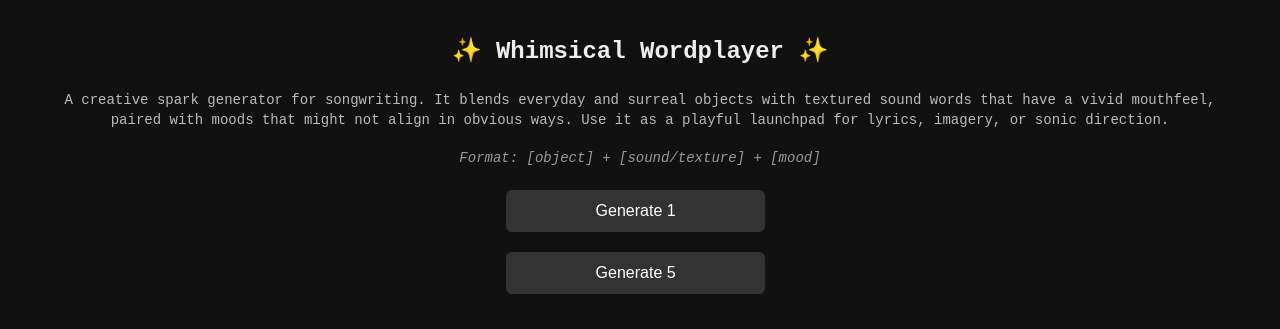
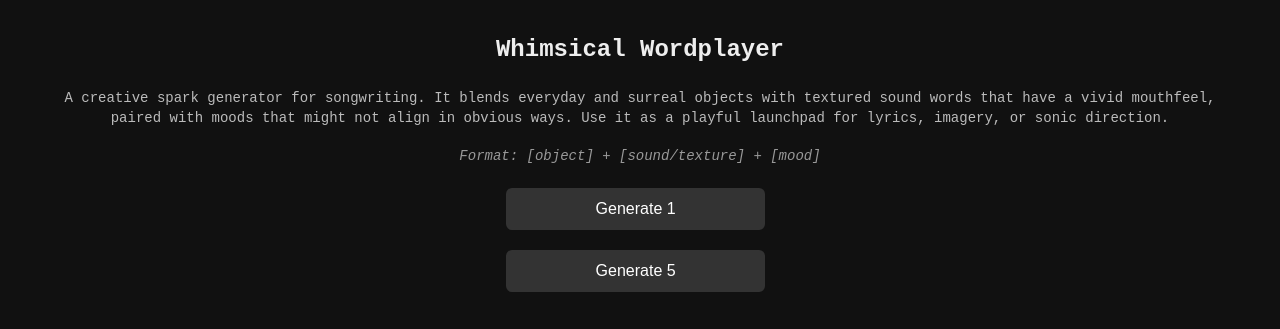
Before and after one commit to drewdrew852/whim, a plain HTML site: page index.html in a window 1280 px wide. Drawn offline with Linux system fonts and the light colour scheme.

Commit message:
Add files via upload

```diff
--- a/index.html
+++ b/index.html
@@ -51,6 +51,7 @@
       color:#999;
       margin-top:6px;
       font-style:italic;
+      text-align: center;
     }
     h1 {
       font-size: 24px;
@@ -59,7 +60,7 @@
   </style>
 </head>
 <body>
-  <h1>✨ Whimsical Wordplayer ✨</h1>
+  <h1>Whimsical Wordplayer</h1>
   <p class="description">
     A creative spark generator for songwriting. It blends everyday and surreal objects with textured sound words
     that have a vivid mouthfeel, paired with moods that might not align in obvious ways. Use it as a playful
```
